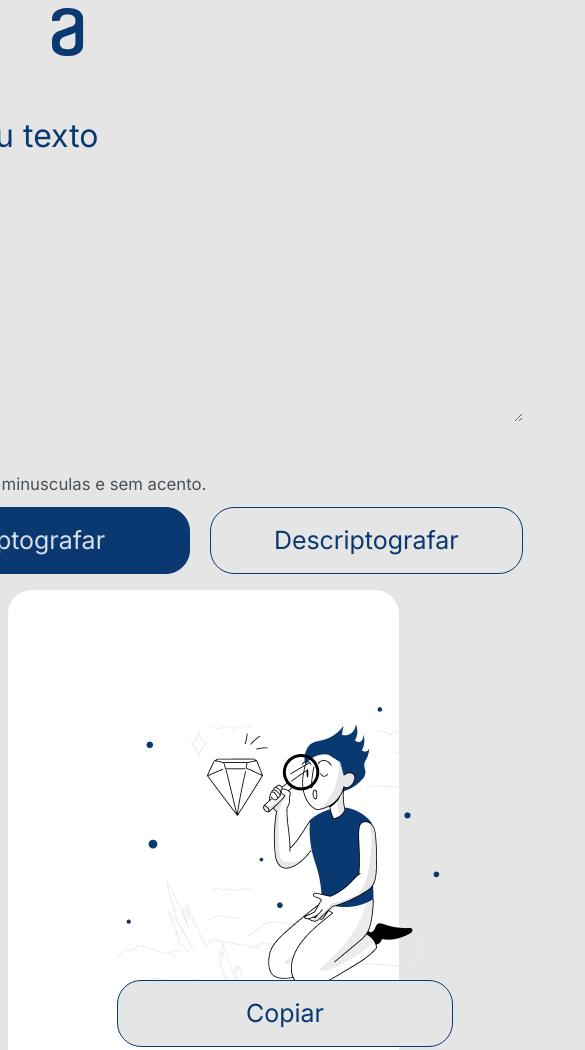
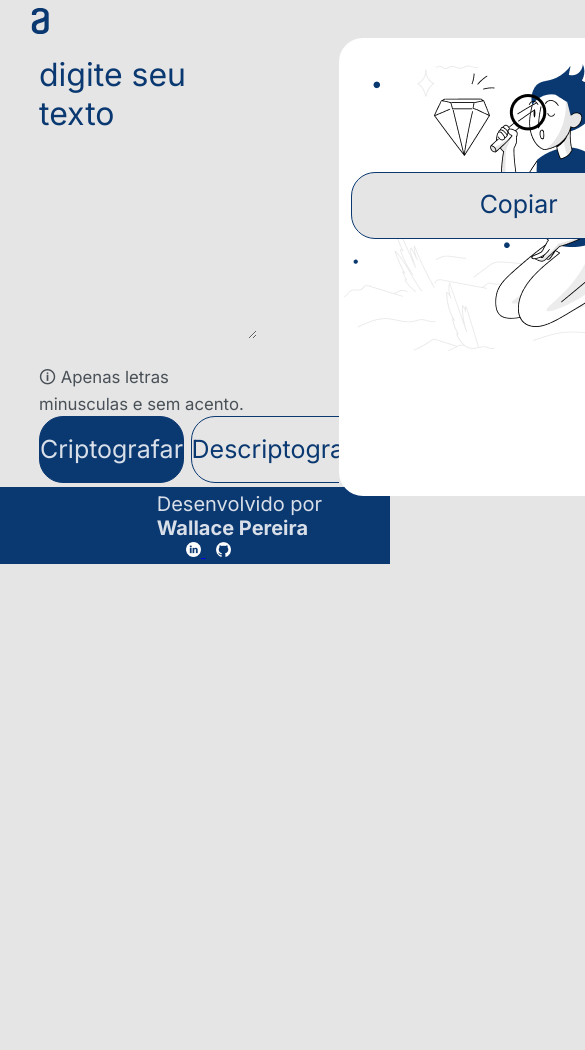
Before and after one commit to WallacePereiraS/WallacePereiraS.github.io, a plain HTML site: page index.html in a window 390 px wide. Shown: the top 1050 px of the page, 585 px wide, since content can reach past the window. After the commit the page ends 844 px from the top, so only its background shows below. Drawn offline with Linux system fonts and the light colour scheme.

Commit message:
Correção de código

```diff
--- a/estilos/style.css
+++ b/estilos/style.css
@@ -187,66 +187,3 @@ main {
     background-color: var(--cor-primaria);
     margin-top: 1%;
 }
-
-@media (max-width: 1200px) {
-
-    main {
-        flex-direction: column;
-        align-items: center;
-        padding: 0;
-        margin: 0;
-        gap: 5%;
-    }
-
-    .primeira__sessao {
-        padding: 4%;
-        width: auto;
-    }
-
-    .logo__alura {
-        padding: 2% 2%;
-        width: auto;
-    }
-
-    .info {
-        padding: 7% 0% 1%;
-    }
-
-    .botoes {
-        margin-left: 1.5%;
-    }
-
-    .segunda__sessao {
-        width: 100%;
-        position: relative;
-    }
-
-    .texto__resultado {
-        width: 90%;
-        margin-left: 2%;
-        height: 100%;
-        padding: 0% 0% 0%;
-    }
-
-    .figura {
-        margin-left: 30%;
-        margin-top: 30%;
-    }
-
-    .btn__copiar {
-        margin-top: 100%;
-        margin-left: 30%;
-    }
-
-    .rodape {
-        margin-top: 8%;
-    }
-
-    .rodape__texto {
-        margin-left: 30%;
-    }
-
-    .rodape__links {
-        margin-left: 43%;
-    }
-}
```
